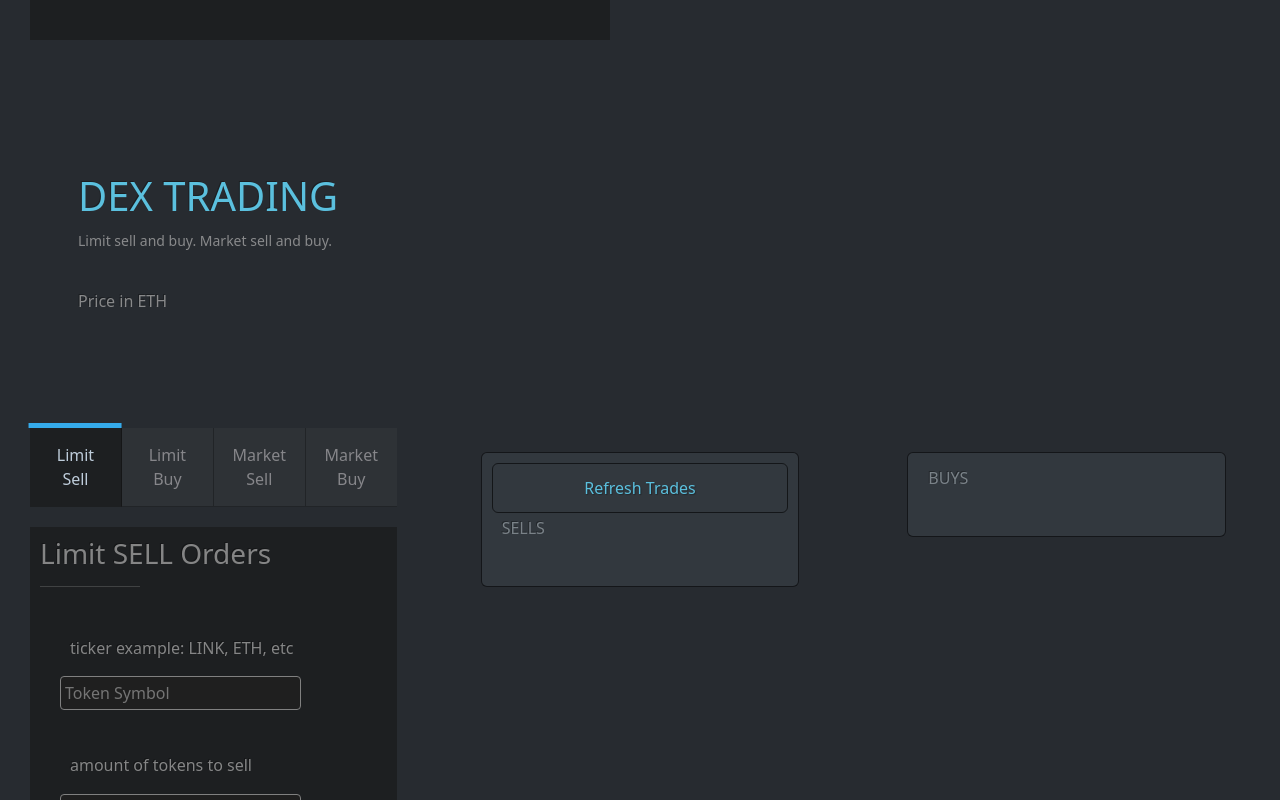
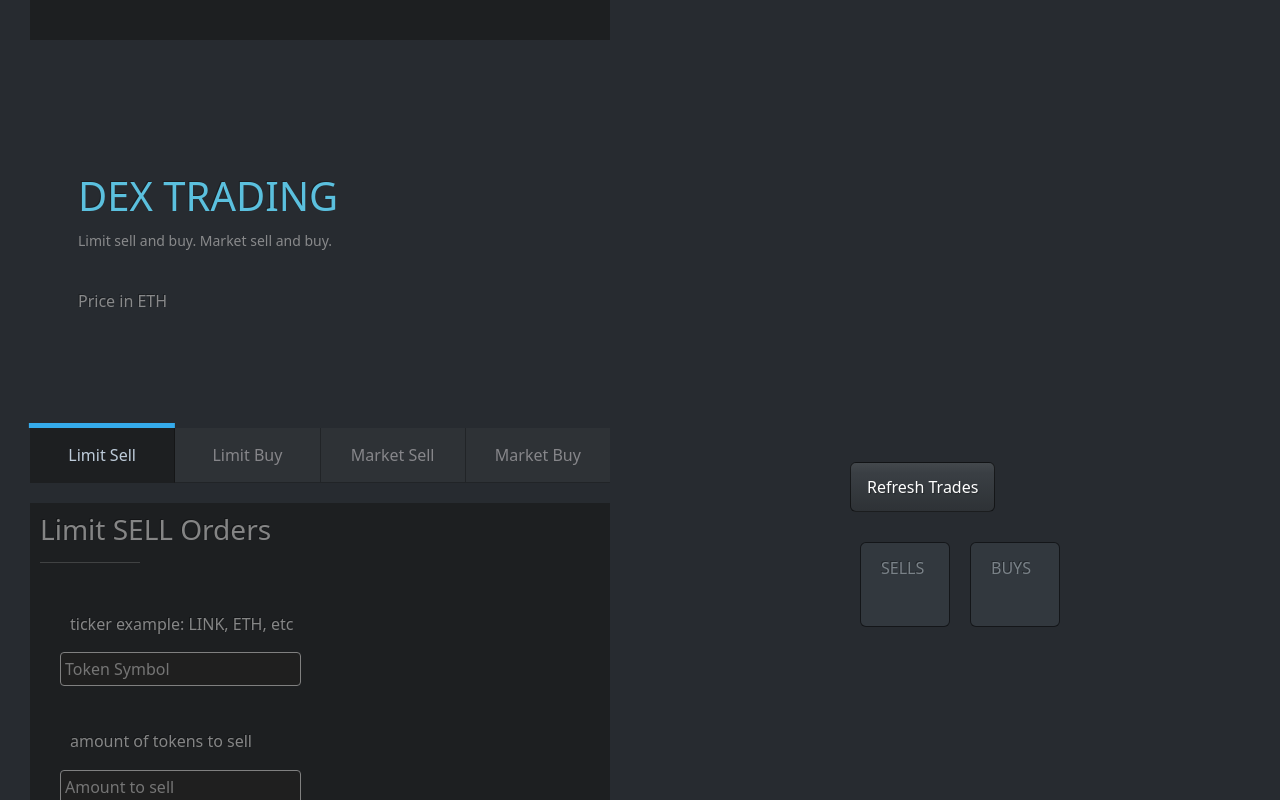
Before and after one commit to brlojam4932/dex2-app, a React (Create React App) app: page / in a window 1280 px wide. Shown: the part 2000-2800 px from the top of the page. Built offline with nearby package versions, Linux system fonts and the light colour scheme.

Commit message:
orderbook styling
reordered how the orderbook is printed

```diff
--- a/src/App.css
+++ b/src/App.css
@@ -40,6 +40,7 @@ https://youtu.be/JJSoEo8JSnc
 
     flex-direction: column;
     */
+    justify-content: space-around;
 
   }
 
@@ -49,9 +50,10 @@ https://youtu.be/JJSoEo8JSnc
     justify-content: flex-start;
     justify-content: flex-end;
     justify-content: center;
+    justify-content: space-between;
+    */
+
     justify-content: space-around;
-    */
-    justify-content: space-between;
   }
 
   .container-3{
@@ -60,9 +62,11 @@ https://youtu.be/JJSoEo8JSnc
     justify-content: flex-start;
     justify-content: flex-end;
     justify-content: center;
+
+     justify-content: space-between;
+    */
     justify-content: space-around;
-    */
-    justify-content: space-between;
+
   }
 
   .container-4{
@@ -71,9 +75,10 @@ https://youtu.be/JJSoEo8JSnc
     justify-content: flex-start;
     justify-content: flex-end;
     justify-content: center;
+    justify-content: space-between;
+    */
+
     justify-content: space-around;
-    */
-    justify-content: space-between;
   }
 
   .container-5{
@@ -82,9 +87,10 @@ https://youtu.be/JJSoEo8JSnc
     justify-content: flex-start;
     justify-content: flex-end;
     justify-content: center;
+    justify-content: space-between;
+    */
+
     justify-content: space-around;
-    */
-    justify-content: space-between;
   }
 
   .container-6{
@@ -93,9 +99,10 @@ https://youtu.be/JJSoEo8JSnc
     justify-content: flex-start;
     justify-content: flex-end;
     justify-content: center;
+    justify-content: space-between;
+    */
+
     justify-content: space-around;
-    */
-    justify-content: space-between;
   }
  }
 
@@ -115,6 +122,7 @@ https://youtu.be/JJSoEo8JSnc
 .box-1{
   flex: 1;
   /*
+  flex: 1;
   order: 2;
   */
 }
@@ -122,6 +130,7 @@ https://youtu.be/JJSoEo8JSnc
 .box-2{
   flex: 1;
   /*
+  flex: 1;
   order: 1;
   */
 
@@ -129,6 +138,7 @@ https://youtu.be/JJSoEo8JSnc
 
 .box-3{
   flex: 1;
+
   /*
   order: 1;
   */
@@ -136,6 +146,13 @@ https://youtu.be/JJSoEo8JSnc
 }
 
 .box-4{
+  flex: 1;
+  /*
+  order: 1;
+  */
+}
+
+.box-refresh{
   flex: 1;
   /*
   order: 1;
--- a/src/App.js
+++ b/src/App.js
@@ -241,6 +241,7 @@ function App() {
 
   }, []);
 
+  // MAP THROUGH OBJECT -> SEND TO PRINT
   const sellList = isSellInfo.map((orders) => (
     <SellOrders key={orders.id} orders={orders} />
   ));
@@ -294,6 +295,7 @@ function App() {
 
   }, []);
 
+  // MAP THROUGH OBJECT -> SEND TO PRINT
   const buyList = isBuyInfo.map((orders) => (
     <BuyOrders key={orders.id} orders={orders} />
   ));
@@ -306,7 +308,7 @@ function App() {
   };
 
 
-  // Get token info: name, symbol and totalSupply
+  // GET ERC20 TOKEN CONTRACT
   const handleGetTokenInfo = async (e) => {
     e.preventDefault();
     try {
@@ -363,6 +365,7 @@ function App() {
   };
 
 
+  // GET ALL TOKENS
   const getAllTokensList = async (e) => {
     e.preventDefault();
     try {
@@ -390,7 +393,7 @@ function App() {
     }
   };
 
-
+  // PRINT TOKEN LIST
   const myTokenList = listOfTokens.map((lists) => (
     <div key={lists.id} className="alert alert-dismissible alert-primary text-secondary">
       <div>
@@ -424,7 +427,6 @@ function App() {
     } catch (error) {
       console.log("error", error);
       if (error) return alert("error...login to Metamask or Coinbase Link Wallet");
-      //setErrorDexBal(true);
     }
   };
 
@@ -547,7 +549,7 @@ function App() {
   };
 
 
-  //dex.connect(addr1).deposit(50, ethers.utils.formatBytes32String("RETK"));
+  // DEPOSIT ERC20 TOKENS INTO DEX
   const handleDexTokenDeposit = async (e) => {
     e.preventDefault();
     try {
@@ -571,8 +573,8 @@ function App() {
     };
   };
 
-  ////////////////// TOKEN CONT //////////////////////
-  //const depositEthTx = await dex.depositEth({ value: 3000 })
+  ////////////////// TOKEN CONT... //////////////////////
+
   const handleDepositEth = async (e) => {
     e.preventDefault();
     try {
@@ -598,8 +600,6 @@ function App() {
   };
 
 
-  /////////////// TOKEN //////////////////
-
   const getMyBalance = async () => {
     try {
       if (!window.ethereum) return alert("Please install or sign-in to Metamask");
@@ -621,8 +621,6 @@ function App() {
     }
   };
 
-
-  //function transfer(address recipient, uint256 amount) external returns (bool);
 
   const handleTransfer = async (e) => {
     e.preventDefault();
@@ -724,7 +722,8 @@ function App() {
 
   };
 
-  //function withdraw(uint256 amount, bytes32 ticker)
+  // WITHDRAW ERC20 TOKENS FROM DEX
+
   const handleWithDraw = async (e) => {
     e.preventDefault();
     try {
@@ -1698,12 +1697,15 @@ function App() {
             </div>
           </div>
         </div>
-
         <div className='box-2'>
+          <div className='container-6'>
             <div className='m-4'>
+              <div className='box-refresh'>
+              <button className="btn btn-primary" onClick={refresh}>Refresh Trades</button>
+              </div>
+              <div className='container-1'>
                 <div className='box-sell'>
-              <div className="card">
-                <button className="btn btn-outline-info" onClick={refresh}>Refresh Trades</button>
+                  <div className='card'>
                   <div className="card-body">
                     <h6 className="card-subtitle mb-2 text-secondary">SELLS</h6>
                     <div className="px-4">
@@ -1711,12 +1713,8 @@ function App() {
                     </div>
                   </div>
                   </div>
-            </div>
-          </div>
-        </div>
-
-        <div className='box-3'>
-          <div className='m-4'>
+
+                </div>
                 <div className='box-buy'>
                   <div className="card">
                     <div className="card-body">
@@ -1729,7 +1727,16 @@ function App() {
                 </div>
               </div>
             </div>
-      </div>
+
+
+
+          </div>
+
+        </div>
+
+      </div>
+
+
     </>
   );
 };
```
Lines whose indentation alone changed are shown as unchanged.
